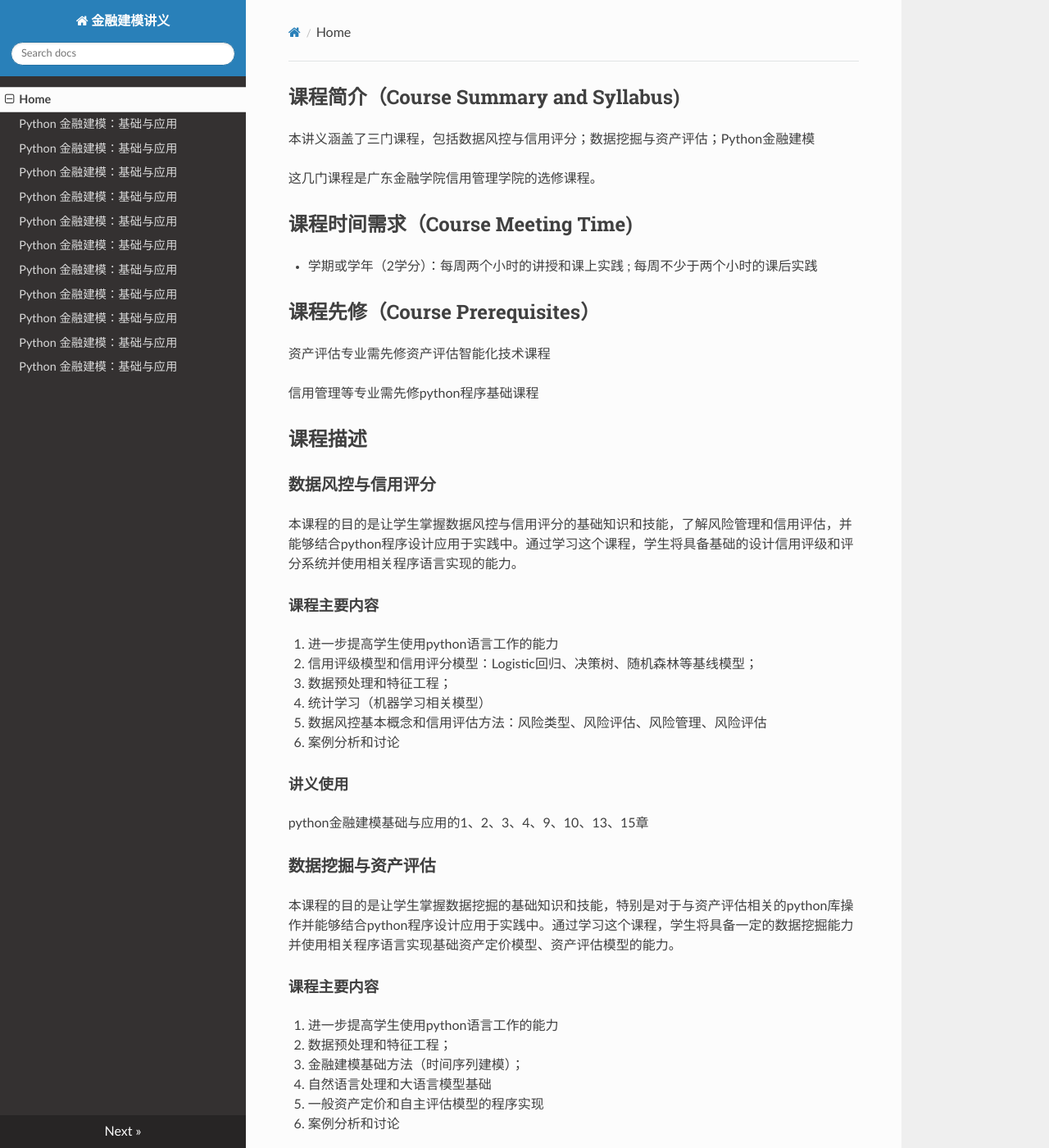
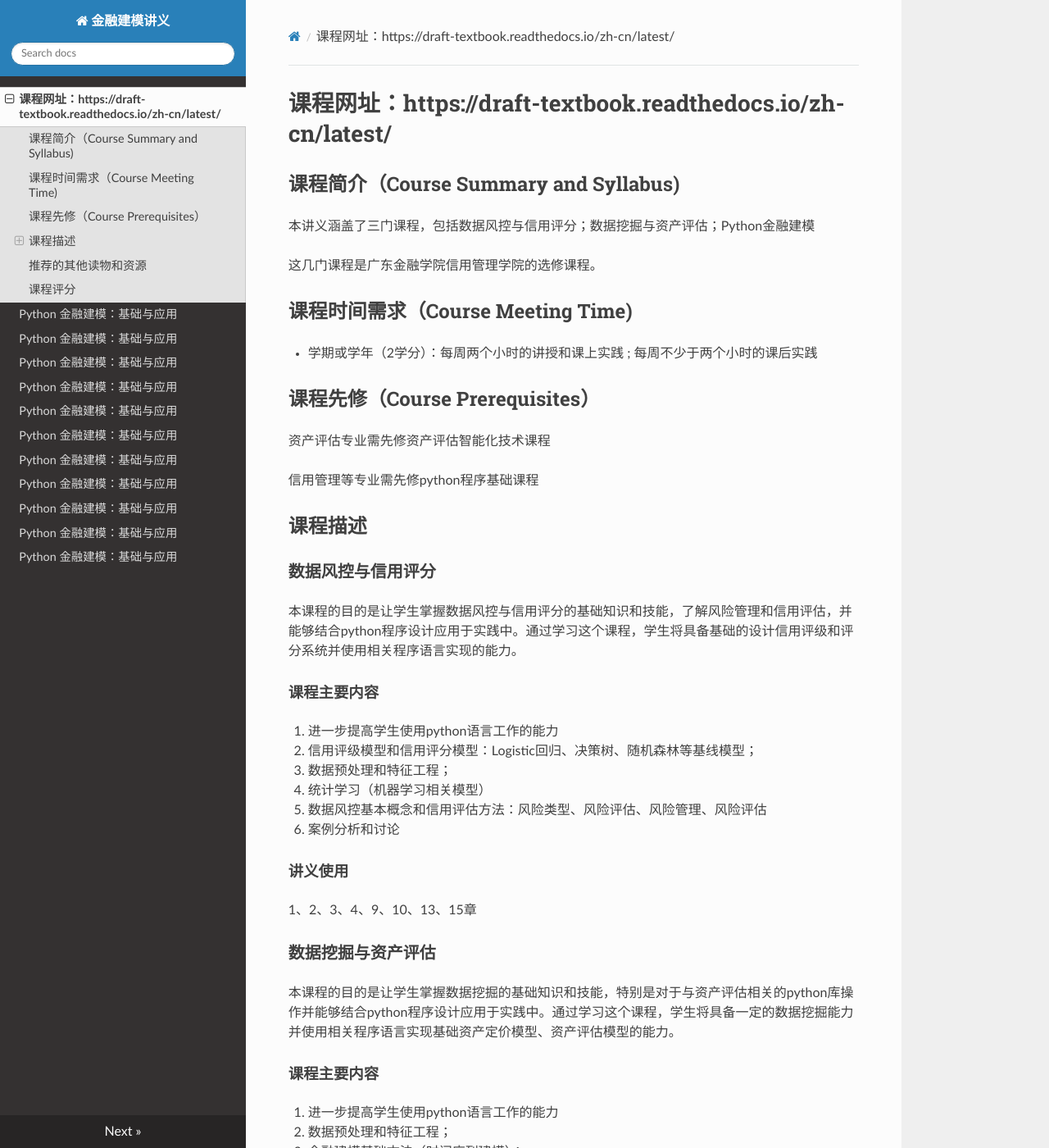
Before and after one commit to sihtyh/draft_textbook, an MkDocs documentation site: the page built from docs/index.md, in a window 1280 px wide and 1400 px high. Shown: the whole window at 82% size. Built offline with MkDocs 1.6.1, drawn with Linux system fonts in a browser that asks for light colours; nearby versions of some CDN libraries; some of the changed text lies outside the part shown.

Commit message:
Update index.md

```diff
--- a/docs/index.md
+++ b/docs/index.md
@@ -1,3 +1,5 @@
+# 课程网址：https://draft-textbook.readthedocs.io/zh-cn/latest/
+
 ## 课程简介（Course Summary and Syllabus)
 
 本讲义涵盖了三门课程，包括数据风控与信用评分；数据挖掘与资产评估；Python金融建模
@@ -31,7 +33,7 @@
 
 #### 讲义使用
 
-python金融建模基础与应用的1、2、3、4、9、10、13、15章
+1、2、3、4、9、10、13、15章
 
 ### 数据挖掘与资产评估
 
@@ -48,7 +50,7 @@ python金融建模基础与应用的1、2、3、4、9、10、13、15章
 
 #### 讲义使用
 
-python金融建模基础与应用的1、2、3、4、8、9、12、16章
+1、2、3、4、8、9、12、16章
 
 ## 推荐的其他读物和资源
 
@@ -60,13 +62,15 @@ python金融建模基础与应用的1、2、3、4、8、9、12、16章
 
 [Scikit-learn 官网 ](https://scikit-learn.org/stable/)
 
+[Matplotlib 官网](https://matplotlib.org/)
+
 [Regular expressions 101](https://regex101.com/)
 
 [OLLAMA](https://ollama.com/)
 
 ## 课程评分
 
-2024年8月22日第一次修订：
+2025年9月2日第二次修订：
 
 考勤：15分
 
```
